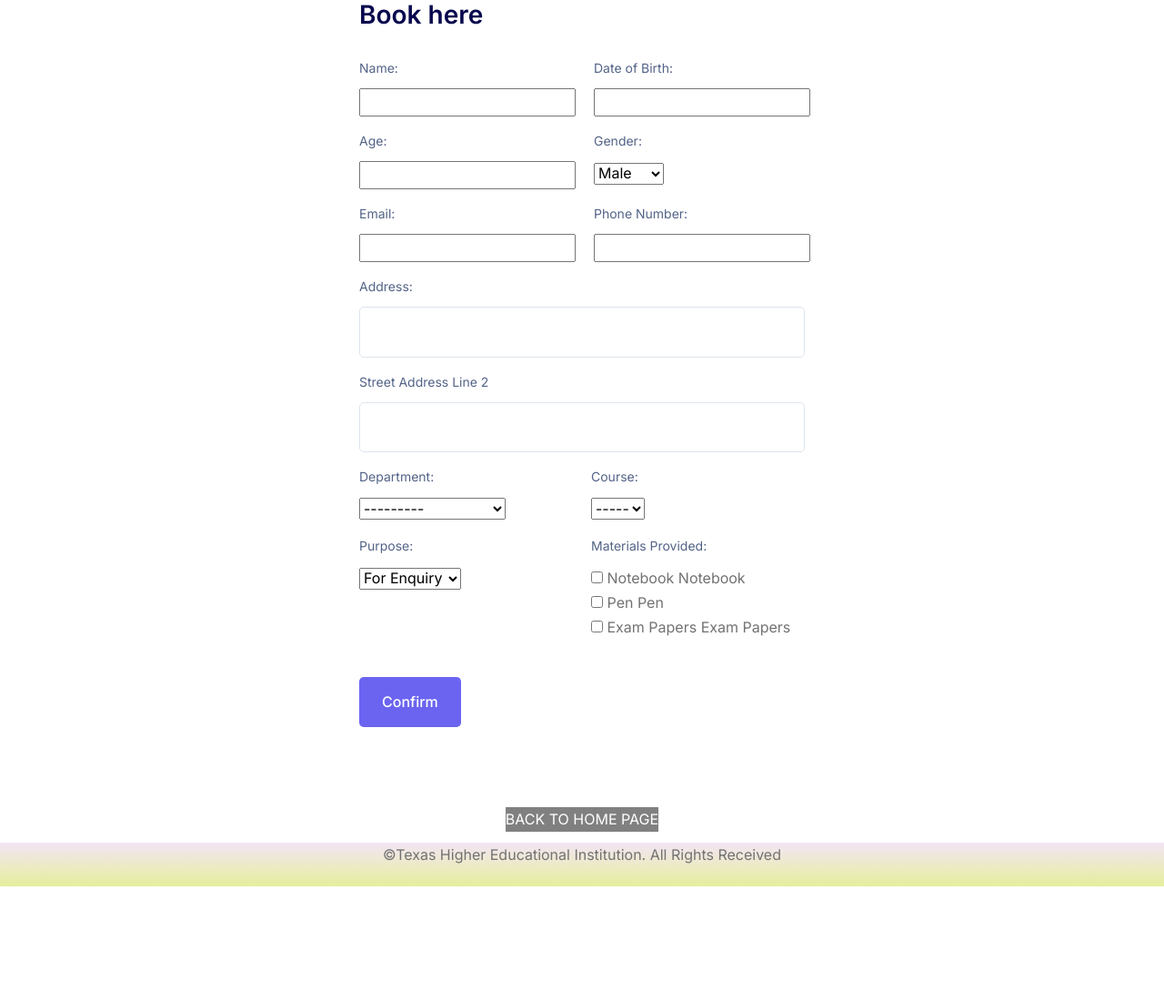
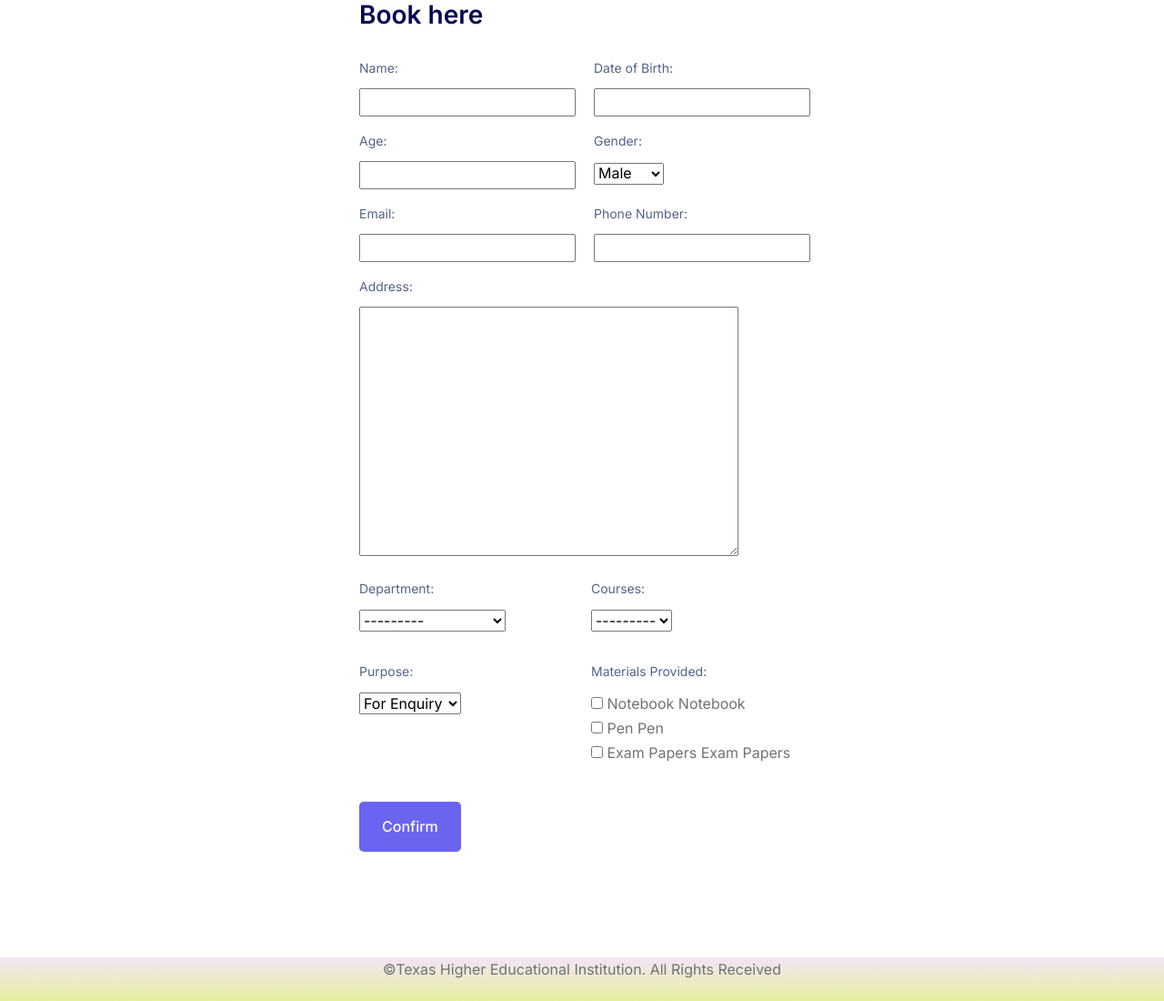
Before and after one commit to Midhunos/Collegestore, a Django app: page /order_form in a window 1280 px wide. Shown: the part 563-1663 px from the top of the page at 91% size. Before the commit the page ends 1537 px from the top, so only its background shows below. Run offline with Django 4.2, Linux system fonts and the light colour scheme; data comes from the database, SQL or seed files in the repository; both versions use the stored data as it was after the commit; parts of the project's set-up code (start-up, migrations or seed data) failed here and were passed over; some libraries are stand-ins or nearby versions.

Commit message:
elevth commit

```diff
--- a/clgapp/admin.py
+++ b/clgapp/admin.py
@@ -1,7 +1,12 @@
 from django.contrib import admin
+
+
 from .models import Department,Courses,Order
 
 # Register your models here.
+
+
+
 admin.site.register(Department)
 admin.site.register(Courses)
 admin.site.register(Order)
--- a/clgapp/forms.py
+++ b/clgapp/forms.py
@@ -2,30 +2,44 @@
 
 
 from django import forms
-from .models import Department,Courses
 
-class OrderForm(forms.Form):
-    name = forms.CharField(max_length=100, label='Name')
-    dob = forms.DateField(label='Date of Birth',)
-    age = forms.IntegerField(label='Age')
-    gender = forms.ChoiceField(choices=[('male', 'Male'), ('female', 'Female')], label='Gender')
-    phone_number = forms.CharField(max_length=15, label='Phone Number')
-    mail_id = forms.EmailField(label='Email')
-    address = forms.CharField(widget=forms.Textarea, label='Address')
-    department = forms.ModelChoiceField(queryset=Department.objects.all(), label='Department')
-    # courses = forms.ModelChoiceField(queryset=Courses.objects.all(), label='Course')
-    courses = forms.ChoiceField(choices=[], label='Course', required=False)
-    purpose = forms.ChoiceField(choices=[
-        ('enquiry', 'For Enquiry'),
-        ('order', 'Place Order'),
-        ('return', 'Return')
-    ], label='Purpose')
-    materials_provided = forms.MultipleChoiceField(
-        choices=[
-            ('notebook', 'Notebook'),
-            ('pen', 'Pen'),
-            ('exam_papers', 'Exam Papers'),
-        ],
-        widget=forms.CheckboxSelectMultiple,
-        label='Materials Provided'
-    )
+
+from .models import Department, Courses
+
+
+
+class Orderform(forms.Form):
+        name = forms.CharField(max_length=100, label='Name')
+        dob = forms.DateField(label='Date of Birth',)
+        age = forms.IntegerField(label='Age')
+        gender = forms.ChoiceField(choices=[('male', 'Male'), ('female', 'Female')], label='Gender')
+        phone_number = forms.CharField(max_length=15, label='Phone Number')
+        mail_id = forms.EmailField(label='Email')
+        address = forms.CharField(widget=forms.Textarea, label='Address')
+
+
+        purpose = forms.ChoiceField(choices=[
+            ('enquiry', 'For Enquiry'),
+            ('order', 'Place Order'),
+            ('return', 'Return')
+        ], label='Purpose')
+        materials_provided = forms.MultipleChoiceField(
+            choices=[
+                ('notebook', 'Notebook'),
+                ('pen', 'Pen'),
+                ('exam_papers', 'Exam Papers'),
+            ],
+            widget=forms.CheckboxSelectMultiple,
+            label='Materials Provided'
+        )
+        department=forms.ModelChoiceField(queryset=Department.objects.all(),
+                                      widget=forms.Select(attrs={"hx-get":"load_courses","hx-target":"#id_courses"}))
+
+        courses=forms.ModelChoiceField(queryset=Courses.objects.none())
+
+        def __init__(self, *args, **kwargs):
+            super().__init__(*args, **kwargs)
+
+            if "department" in self.data:
+                department_id=int(self.data.get("department"))
+                self.fields["courses"].queryset=Courses.objects.filter(department_id=department_id)
--- a/clgapp/models.py
+++ b/clgapp/models.py
@@ -2,7 +2,7 @@ from django.db import models
 
 # Create your models here.
 class Department(models.Model):
-    objects = None
+
     name=models.CharField(max_length=250)
     wiki_link = models.URLField()
 
@@ -11,7 +11,7 @@ class Department(models.Model):
         return self.name
 
 class Courses(models.Model):
-    objects = None
+
     department=models.ForeignKey(Department,on_delete=models.CASCADE)
     name=models.CharField(max_length=255)
 
@@ -26,7 +26,7 @@ class Order(models.Model):
        phone_number=models.CharField(max_length=15)
        mail_id=models.EmailField()
        address=models.TextField()
-       department=models.ForeignKey(Department,on_delete=models.CASCADE)
-       course=models.ForeignKey(Courses,on_delete=models.CASCADE)
+       department=models.ForeignKey(Department,on_delete=models.SET_NULL,blank=True, null=True)
+       course=models.ForeignKey(Courses, on_delete=models.SET_NULL,blank=True, null=True)
        purpose=models.CharField(max_length=20)
        materials_provided=models.CharField(max_length=255)
--- a/clgapp/urls.py
+++ b/clgapp/urls.py
@@ -8,6 +8,9 @@ urlpatterns = [
 
     path("",views.index,name="index"),
     path("index2",views.index2,name="index2"),
-    path("order_form",views.order_form,name="order_form")
+    path("order_form",views.order_form,name="order_form"),
+    path("load_courses",views.load_courses,name="load_courses")
+
+
 
 ]
--- a/clgapp/views.py
+++ b/clgapp/views.py
@@ -2,8 +2,10 @@ from django.contrib import messages
 from django.http import HttpResponse
 from django.shortcuts import render, redirect
 
-from .forms import OrderForm
-from .models import Department, Order
+from .forms import Orderform
+from .models import Department, Order, Courses
+
+
 
 
 # Create your views here.
@@ -16,7 +18,7 @@ def index2(request):
 
 def order_form(request):
     if request.method == 'POST':
-        form = OrderForm(request.POST,request.FILES)
+        form = Orderform(request.POST,request.FILES)
         if form.is_valid():
             name = form.cleaned_data['name']
             dob = form.cleaned_data['dob']
@@ -26,7 +28,7 @@ def order_form(request):
             mail_id = form.cleaned_data['mail_id']
             address = form.cleaned_data['address']
             department = form.cleaned_data['department']
-            course = form.cleaned_data['courses']
+            courses= form.cleaned_data['courses']
             purpose = form.cleaned_data['purpose']
             materials_provided = form.cleaned_data['materials_provided']
 
@@ -40,15 +42,29 @@ def order_form(request):
                 mail_id=mail_id,
                 address=address,
                 department=department,
-                course=course,
+                course=courses,
                 purpose=purpose,
                 materials_provided=', '.join(materials_provided),
             )
             order.save()
-            messages.info(request, "Thank you we will get back you soon")
+            messages.info(request, "Thank you,WE Will Get Back To you")
+
             return redirect("order_form")
+        else:
+            messages.info(request, "invaild Data")
+
+
+
+
 
 
     else:
-        form = OrderForm()
+        form = Orderform()
     return render(request,'forms.html',{'form': form})
+
+
+
+def load_courses(request):
+    department_id=request.GET.get("department")
+    courses=Courses.objects.filter(department_id=department_id)
+    return render(request,"form2.html",{"courses":courses})
--- a/templates/base.html
+++ b/templates/base.html
@@ -11,6 +11,8 @@
     <link rel="stylesheet" href="static/css/style.css">
     <link href="https://cdn.rawgit.com/michalsnik/aos/2.1.1/dist/aos.css" rel="stylesheet">
     <link rel="stylesheet" href="static/css/style2.css">
+    <link rel="stylesheet" href="static/css/style3.css">
+
 
     <title>COllEGE STORE</title>
 </head>
--- /dev/null
+++ b/templates/form2.html
@@ -0,0 +1,4 @@
+<option value="">---------</option>
+{% for courses in courses %}
+<option value="{{ courses.id }}">{{ courses.name }}</option>
+{% endfor %}
--- a/templates/forms.html
+++ b/templates/forms.html
@@ -6,8 +6,7 @@
 
 {% endblock %}
 {% block content %}
-
-
+    <script src="https://unpkg.com/htmx.org@1.9.2"></script>
 
 
 
@@ -46,7 +45,9 @@
         <div>
           <label class="formbold-form-label"> {{ form.dob.label_tag }}
           </label>
-         {{ form.dob }}
+
+         {{ form.dob}}
+
 
         </div>
       </div>
@@ -75,41 +76,27 @@
       </div>
 
       <div class="formbold-mb-3">
-        <label for="address" class="formbold-form-label">
+        <label class="formbold-form-label">
           {{ form.address.label_tag }}
         </label>
-        <input
-          type="text"
-          name="address"
-          id="address"
-          class="formbold-form-input"
-        />
+       {{ form.address }}
       </div>
 
-      <div class="formbold-mb-3">
-        <label for="address2" class="formbold-form-label">
-          Street Address Line 2
-        </label>
-        <input
-          type="text"
-          name="address2"
-          id="address2"
-          class="formbold-form-input"
-        />
-      </div>
 
       <div class="formbold-input-flex">
         <div>
           <label class="formbold-form-label"> {{ form.department.label_tag }} </label>
        {{ form.department }}
+
         </div>
-        <div>
-          <label  class="formbold-form-label">  {{ form.courses.label_tag }} </label>
+            <div>
+          <label class="formbold-form-label"> {{ form.courses.label_tag }} </label>
+       {{ form.courses }}
 
-          <select id="id_courses" name="courses">
-    <option value="">-----</option>
-</select>
         </div>
+      </div>
+         <div class="formbold-input-flex">
+
       </div>
 
       <div class="formbold-input-flex">
@@ -127,52 +114,42 @@
       </div>
 
 
-
+<div>
       <button class="formbold-btn" type="submit">Confirm</button>
 
-      {% for msg in messages %}
-        <p>{{msg}}</p>
-      {% endfor %}
+    </div>
+<div>
+
+</div>
+
     </form>
+      <br>
+    <div>
+        {% for msg in messages %}
+     <center><h5>{{msg}}</h5></center>
+   {% endfor %}
+    </div>
   </div>
 </div>
-<div style="display:flex;justify-content:center;align-item:center;margin-bottom:12px;">
-  <button style="text-decoration:none;border:none;background-color:grey;">
-    <a href="index2" style="text-decoration:none;color:white;">BACK TO HOME PAGE</a>
-  </button>
-</div>
+
+<!--<div class="two">-->
 
 
-
-  <script>
-    const departmentDropdown = document.getElementById("id_department");
-    const courseDropdown = document.getElementById("id_courses");
-
-    const coursesData = {
-        "1": ["choose","BBA", "BCom","BFM"],
-        "2":["choose","BSC.computer science","BCA","Cloud Computing Professional"],
-        "3":["choose","B.Tech in IT","B.Tech in civil","B.Tech in Mechanical",],
-        "4":["choose","BA English","BA in French","BA in Spanish"],
-        "5":["choose","Archaeologist","B.Ed in History of America","MA History"],
-    };
-
-    departmentDropdown.addEventListener("change", () => {
-        const selectedDepartment = departmentDropdown.value;
-        const courseOptions = coursesData[selectedDepartment] || [];
+<!--<form method="POST">-->
+<!--    {% csrf_token %}-->
+<!--    <label  class="formbold-form-label">-->
+<!--             {{ form.name.label_tag }}-->
+<!--          </label>-->
+<!--          {{ form.name }}-->
+<!--    {{form.as_p}}-->
+<!--    <button type="submit">submit</button>-->
 
 
-        courseDropdown.innerHTML = "";
-
-
-        courseOptions.forEach((course) => {
-            const option = document.createElement("option");
-            option.text = course;
-            option.value = course;
-            courseDropdown.appendChild(option);
-        });
-    });
-</script>
-
+<!--</form>-->
+<!--    </div>-->
+<!--{% for msg in messages %}-->
+<!--  {{msg}}-->
+<!--{% endfor %}-->
 
 
 {% endblock %}
```
Also changed, not shown: static/css/style3.css (added, +78 -0 lines), clgapp/migrations/0001_initial.py, clgapp/migrations/0002_alter_order_course_alter_order_department.py (added), clgapp/migrations/0002_courses.py (deleted), clgapp/migrations/0003_order.py (deleted), db.sqlite3.
